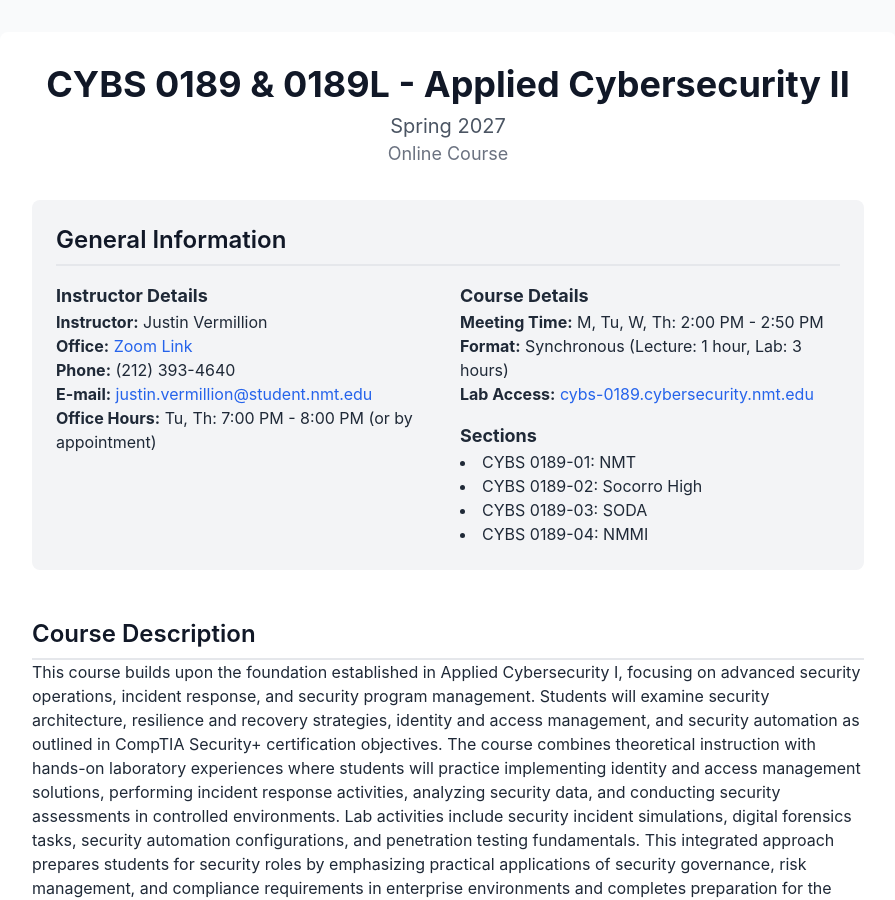
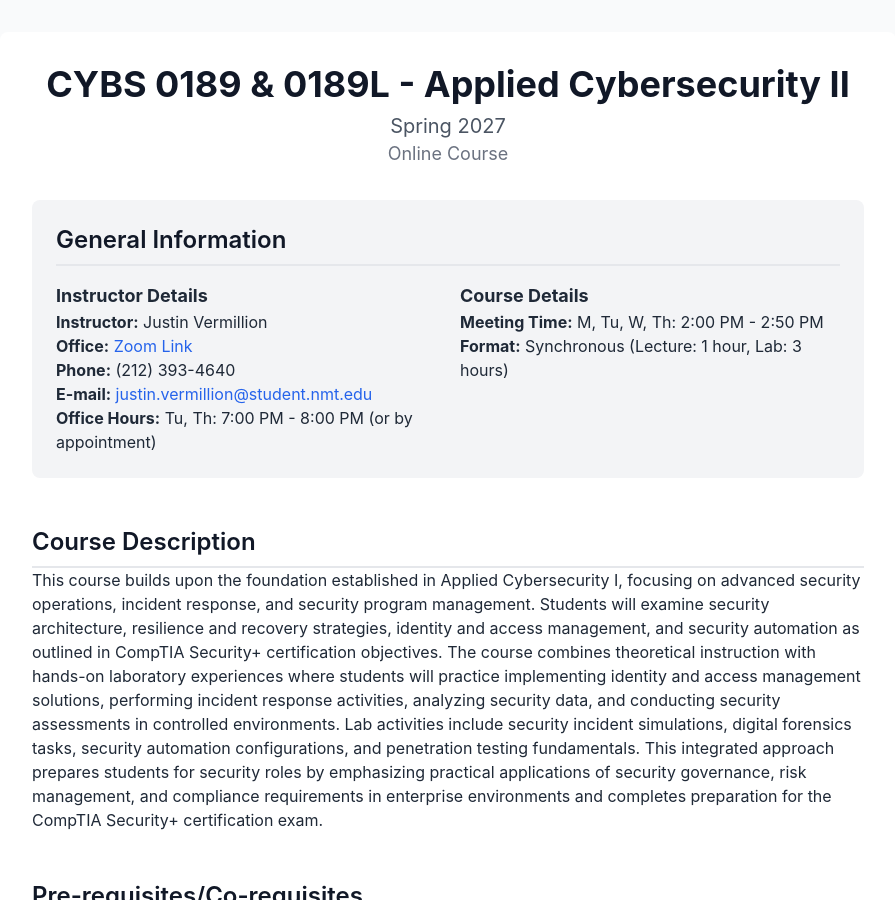
Before and after one commit to vermi/vermi.github.io, a Jekyll site: the page academic/applied/spring-syllabus.html, which Jekyll copies as it is, in a window 1280 px wide and 900 px high. Shown: the whole window, without its empty margins (192-1087 px from the left). Built offline with Jekyll 4.4.1, drawn with Linux system fonts in a browser that asks for light colours; nearby versions of some CDN libraries.

Commit message:
Remove section listings and lab access URL from syllabi

```diff
--- a/academic/applied/spring-syllabus.html
+++ b/academic/applied/spring-syllabus.html
@@ -52,14 +52,6 @@
                         <h3 class="text-lg font-bold">Course Details</h3>
                         <p><strong>Meeting Time:</strong> M, Tu, W, Th: 2:00 PM - 2:50 PM</p>
                         <p><strong>Format:</strong> Synchronous (Lecture: 1 hour, Lab: 3 hours)</p>
-                        <p><strong>Lab Access:</strong> <a href="https://www.acilearning.com/" class="text-blue-600 hover:underline">cybs-0189.cybersecurity.nmt.edu</a></p>
-                        <h3 class="text-lg font-bold mt-4">Sections</h3>
-                        <ul class="list-disc list-inside">
-                            <li>CYBS 0189-01: NMT</li>
-                            <li>CYBS 0189-02: Socorro High</li>
-                            <li>CYBS 0189-03: SODA</li>
-                            <li>CYBS 0189-04: NMMI</li>
-                        </ul>
                     </div>
                 </div>
             </section>
```
Also changed, not shown: academic/applied/fall-syllabus.html (+0 -8 lines).
